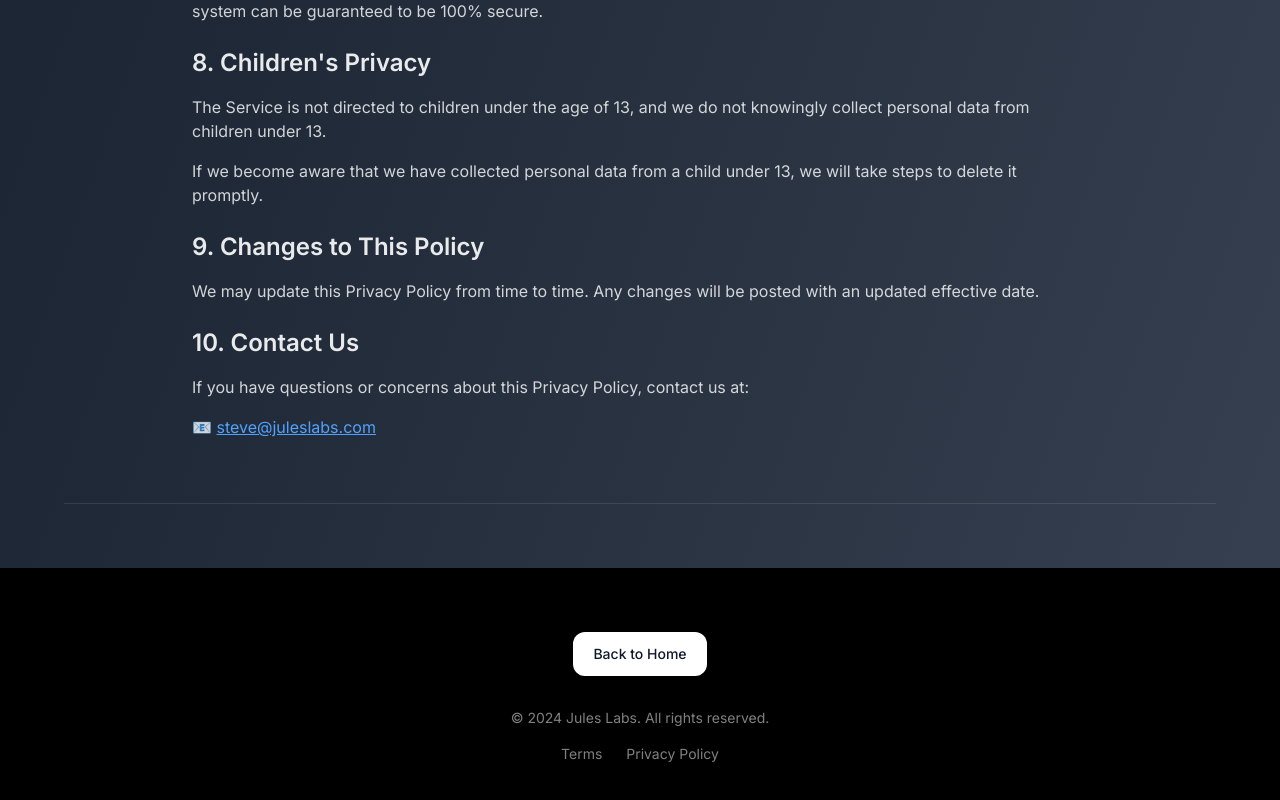
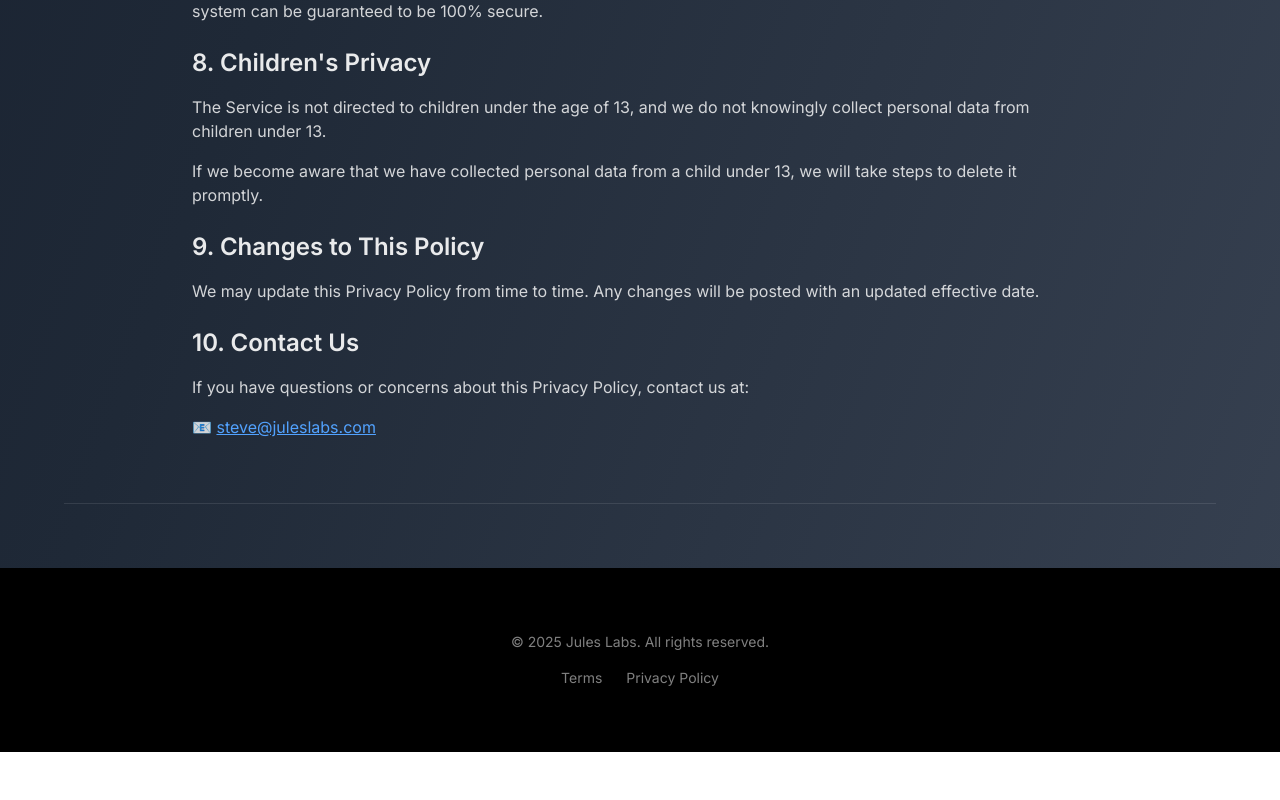
Before and after one commit to SaltaMedia/jules-labs, a Next.js app: page /privacy in a window 1280 px wide. Shown: the part 2900-3700 px from the top of the page. After the commit the page ends 3652 px from the top, so only its background shows below. Built offline with nearby package versions, Linux system fonts and the light colour scheme.

Commit message:
Update copyright to 2025 and remove Back to Home links from footer

```diff
--- a/src/app/page.tsx
+++ b/src/app/page.tsx
@@ -185,7 +185,7 @@ export default function Home() {
             <p className="mb-4 text-white/70">
               Jules is an AI tool. Her guidance is for informational purposes only and should not replace professional advice. Use your own judgment before making decisions.
             </p>
-            <p>&copy; 2024 Jules Labs. All rights reserved.</p>
+            <p>&copy; 2025 Jules Labs. All rights reserved.</p>
             <div className="mt-4 space-x-6">
               <a href="https://www.juleslabs.com/terms" className="hover:text-white transition">Terms</a>
               <a href="https://www.juleslabs.com/privacy" className="hover:text-white transition">Privacy Policy</a>
--- a/src/app/privacy/page.tsx
+++ b/src/app/privacy/page.tsx
@@ -202,14 +202,8 @@ export default function Privacy() {
       {/* Footer */}
       <footer className="bg-black text-white py-16">
         <div className="mx-auto max-w-6xl px-6 text-center">
-          <div className="mb-8">
-            <Link href="/" className="inline-flex items-center rounded-xl px-5 py-3 text-sm font-medium transition bg-white text-slate-900 hover:opacity-90 shadow">
-              Back to Home
-            </Link>
-          </div>
-
           <div className="text-sm text-white/50">
-            <p>&copy; 2024 Jules Labs. All rights reserved.</p>
+            <p>&copy; 2025 Jules Labs. All rights reserved.</p>
             <div className="mt-4 space-x-6">
               <Link href="https://www.juleslabs.com/terms" className="hover:text-white transition">Terms</Link>
               <Link href="https://www.juleslabs.com/privacy" className="hover:text-white transition">Privacy Policy</Link>
--- a/src/app/team/page.tsx
+++ b/src/app/team/page.tsx
@@ -60,14 +60,8 @@ export default function Team() {
       {/* Footer */}
       <footer className="bg-black text-white py-16">
         <div className="mx-auto max-w-6xl px-6 text-center">
-          <div className="mb-8">
-            <Link href="/" className="inline-flex items-center rounded-xl px-5 py-3 text-sm font-medium transition bg-white text-slate-900 hover:opacity-90 shadow">
-              Back to Home
-            </Link>
-          </div>
-
           <div className="text-sm text-white/50">
-            <p>&copy; 2024 Jules Labs. All rights reserved.</p>
+            <p>&copy; 2025 Jules Labs. All rights reserved.</p>
             <div className="mt-4 space-x-6">
               <Link href="https://www.juleslabs.com/terms" className="hover:text-white transition">Terms</Link>
               <Link href="https://www.juleslabs.com/privacy" className="hover:text-white transition">Privacy Policy</Link>
--- a/src/app/terms/page.tsx
+++ b/src/app/terms/page.tsx
@@ -241,14 +241,8 @@ export default function Terms() {
       {/* Footer */}
       <footer className="bg-black text-white py-16">
         <div className="mx-auto max-w-6xl px-6 text-center">
-          <div className="mb-8">
-            <Link href="/" className="inline-flex items-center rounded-xl px-5 py-3 text-sm font-medium transition bg-white text-slate-900 hover:opacity-90 shadow">
-              Back to Home
-            </Link>
-          </div>
-
           <div className="text-sm text-white/50">
-            <p>&copy; 2024 Jules Labs. All rights reserved.</p>
+            <p>&copy; 2025 Jules Labs. All rights reserved.</p>
             <div className="mt-4 space-x-6">
               <Link href="https://www.juleslabs.com/terms" className="hover:text-white transition">Terms</Link>
               <Link href="https://www.juleslabs.com/privacy" className="hover:text-white transition">Privacy Policy</Link>
```
